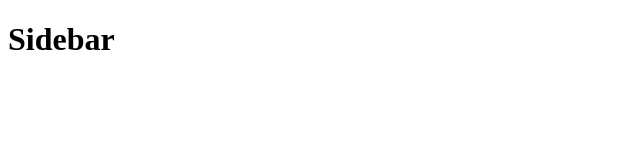
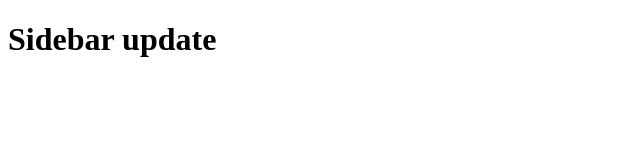
Before and after one commit to rgmcoders/batch18-evening, a plain HTML site: page sidebar.html in a window 1280 px wide. Shown: the whole page, without its empty margins (0-640 px from the left). Drawn offline with Linux system fonts and the light colour scheme.

Commit message:
sidbar update

```diff
--- a/sidebar.html
+++ b/sidebar.html
@@ -6,6 +6,6 @@
   <title>Document</title>
 </head>
 <body>
-  <h1>Sidebar</h1>
+  <h1>Sidebar update</h1>
 </body>
 </html>
```
